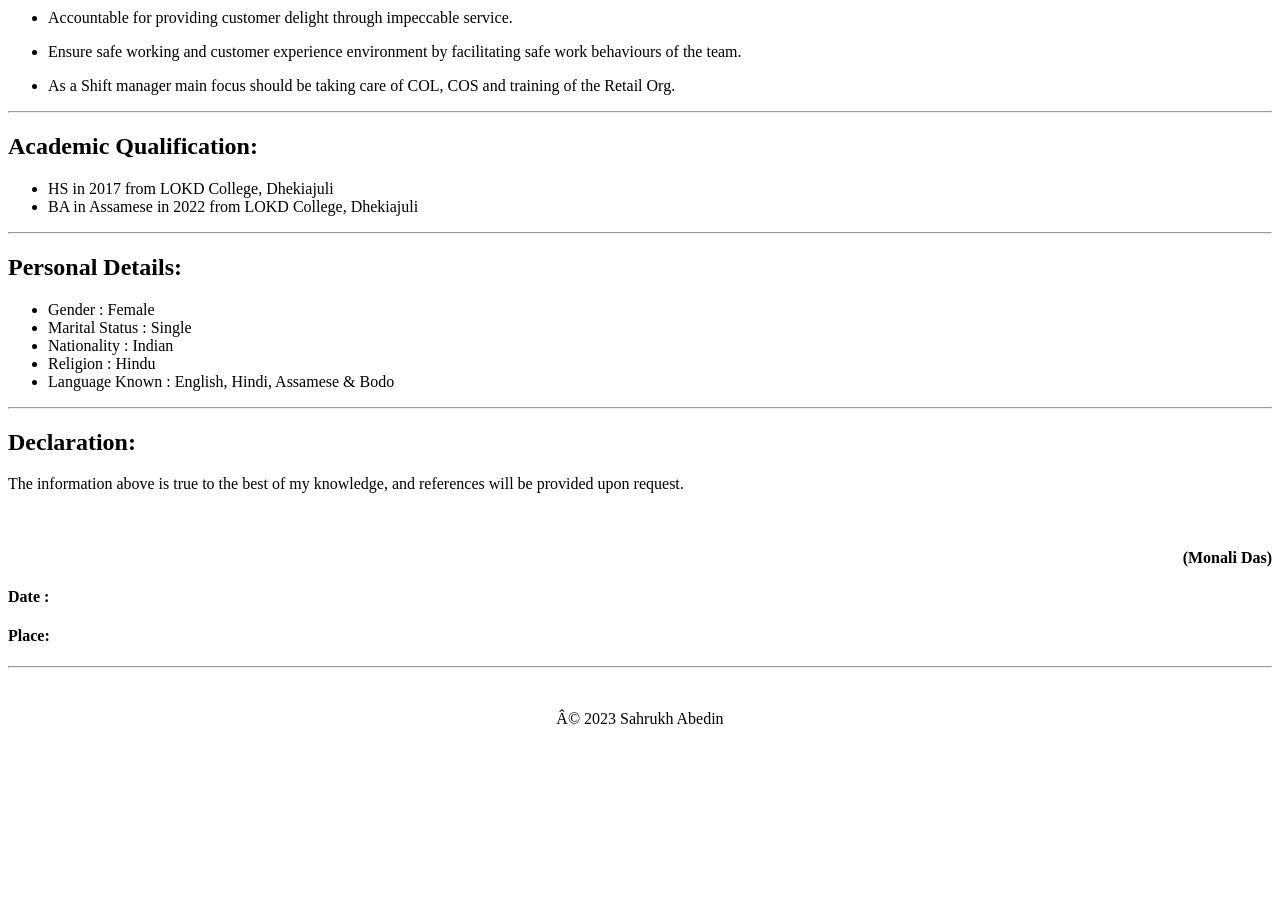
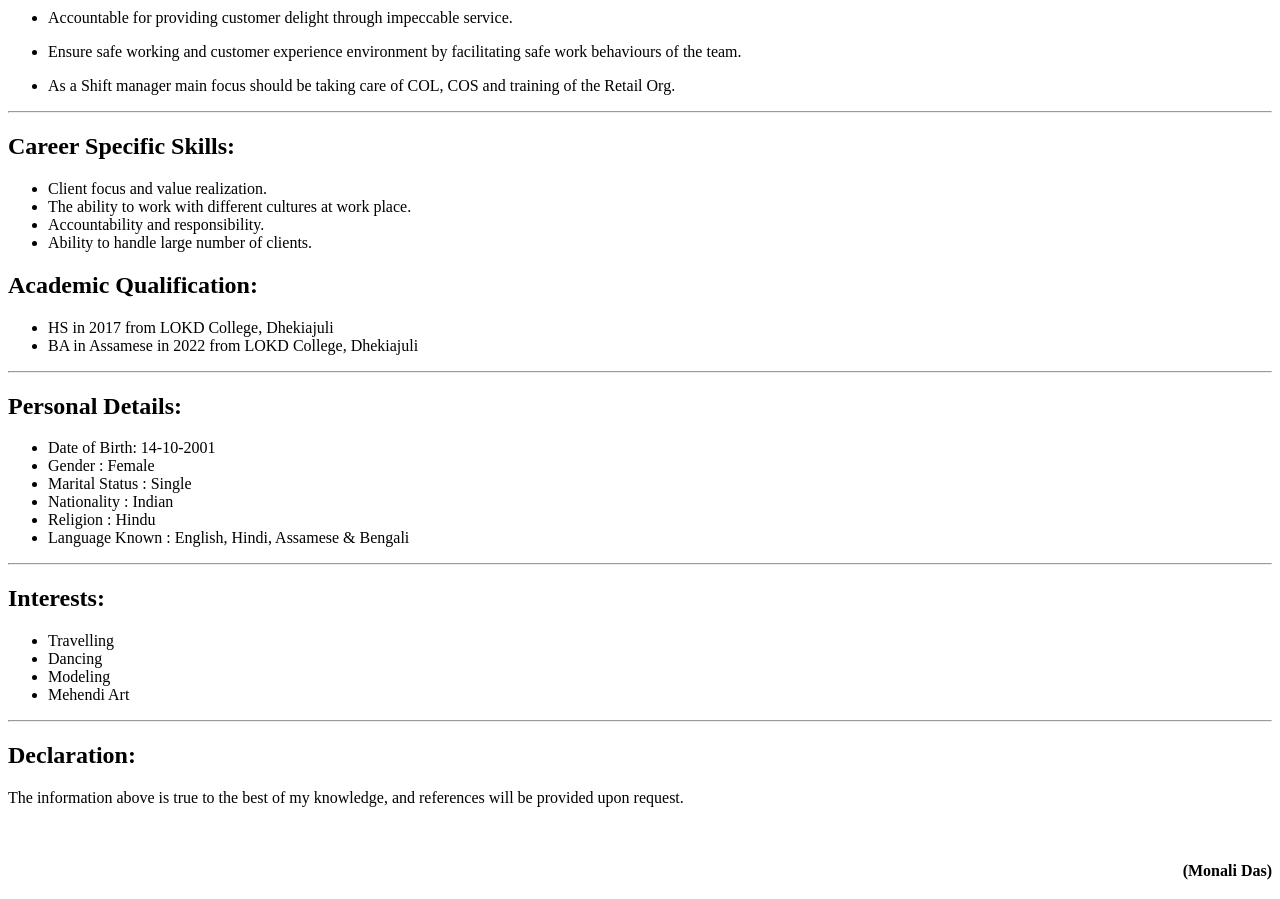
Before and after one commit to sahrukhabedin/html-portfolio, a plain HTML site: page index.html in a window 1280 px wide. Shown: the part 760-1659 px from the top of the page. Before the commit the page ends 1504 px from the top, so only its background shows below. Drawn offline with Linux system fonts and the light colour scheme.

Commit message:
index.html

```diff
--- a/index.html
+++ b/index.html
@@ -64,6 +64,13 @@
                 Org.</li>
         </ul>
         <hr/>
+        <h2>Career Specific Skills:</h2>
+        <ul>
+            <li>Client focus and value realization.</li>
+            <li>The ability to work with different cultures at work place.</li>
+            <li>Accountability and responsibility.</li>
+            <li>Ability to handle large number of clients.</li>
+        </ul>
         <h2>Academic Qualification:
         </h2>
             <ul>
@@ -73,11 +80,20 @@
         <hr/>
         <h2>Personal Details:</h2>
         <ul>
+            <li>Date of Birth: 14-10-2001</li>
             <li>Gender : Female</li>
             <li>Marital Status : Single</li>
             <li>Nationality : Indian</li>
             <li>Religion : Hindu</li>
-            <li> Language Known : English, Hindi, Assamese & Bodo</li>
+            <li> Language Known : English, Hindi, Assamese & Bengali</li>
+        </ul>
+        <hr/>
+        <h2>Interests:</h2>
+        <ul>
+            <li>Travelling</li>
+            <li>Dancing</li>
+            <li>Modeling</li>
+            <li>Mehendi Art</li>
         </ul>
         <hr/>
         <h2>Declaration:</h2>
```
